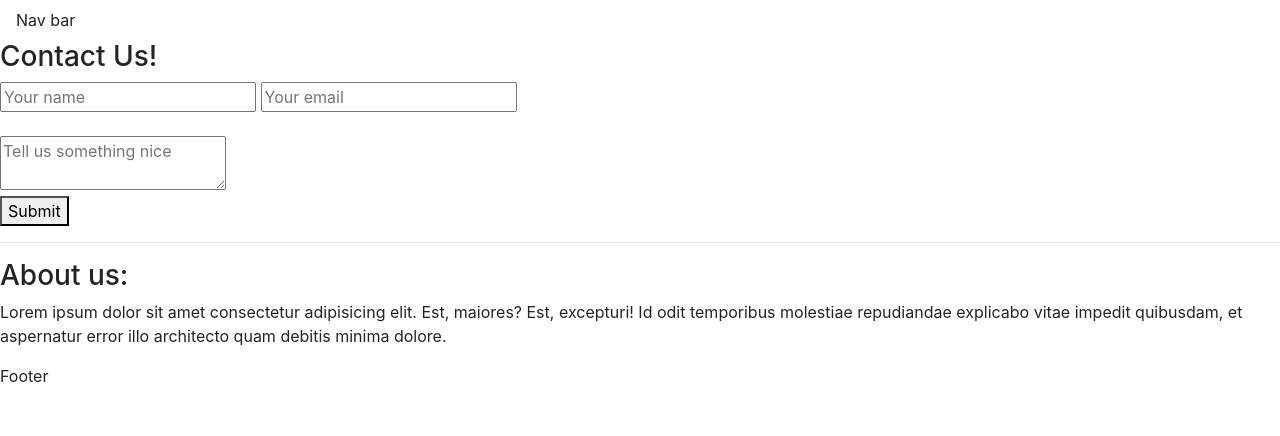
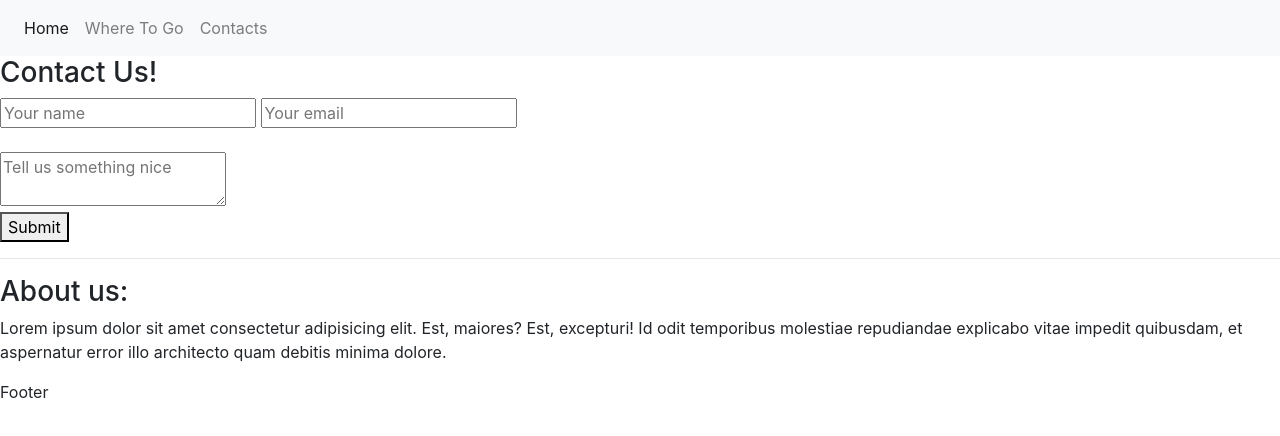
Before and after one commit to sofiarocha/Blog-Lisbon, a plain HTML site: page contact-page.html in a window 1280 px wide. Drawn offline with nearby package versions, Linux system fonts and the light colour scheme; a script that the page names is missing.

Commit message:
add nav bar and links to all pages

```diff
--- a/contact-page.html
+++ b/contact-page.html
@@ -10,9 +10,33 @@
     <link rel="stylesheet" href="https://stackpath.bootstrapcdn.com/bootstrap/4.3.1/css/bootstrap.min.css" integrity="sha384-ggOyR0iXCbMQv3Xipma34MD+dH/1fQ784/j6cY/iJTQUOhcWr7x9JvoRxT2MZw1T" crossorigin="anonymous">
 </head>
 <body>
+
     <section class="navbar">
-            Nav bar
+        <div class="container">
+            <nav class="navbar fixed-top navbar-expand-lg navbar-light bg-light">
+                <div class="collapse navbar-collapse" id="navbarSupportedContent">
+                    <ul class="navbar-nav mr-auto">
+                        <li class="nav-item active">
+                            <a class="nav-link" href="./index.html">Home </a>
+                        </li>
+                        <li class="nav-item">
+                            <a class="nav-link" href="./posts-gallery.html">Where To Go</a>
+                        </li>
+
+                        <li class="nav-item">
+                            <a class="nav-link" href="./contact-page.html">Contacts<span class="sr-only">(current)</span></a></a>
+                        </li>
+
+                        <li class="nav-item">
+                            <a class="nav-link disabled" href="#" tabindex="-1" aria-disabled="true"></a>
+                        </li><span class="sr-only">(current)</span>
+                    </ul>
+                </div>
+            </nav>
+        </div>
     </section>
+
+    <section class="navbarspacer"></section> <!-- this section gives space so the navbar do not overlaps the rest of the page-->
 
     <section class="contact-us">
         <h3>Contact Us!</h3>
```
Also changed, not shown: index.html (+3 -3 lines), postpage.html (+5 -10 lines), posts-gallery.html (+26 -3 lines).
